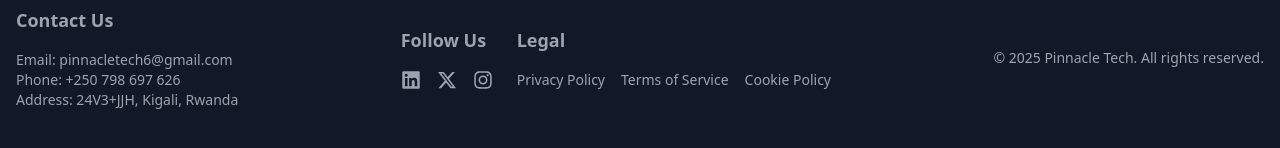
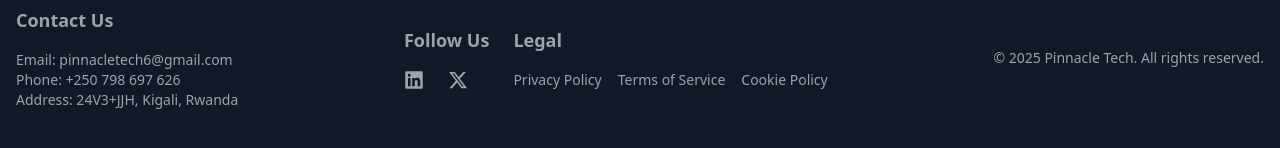
Before and after one commit to IYERADavid/pinnacle-tech-website, a React (Vite) app: page / in a window 1280 px wide. Shown: the part 5874-6022 px from the top of the page. Built offline with nearby package versions, Linux system fonts and the light colour scheme.

Commit message:
add X account creation functionality and render associated icon

```diff
--- a/src/sections/Footer.jsx
+++ b/src/sections/Footer.jsx
@@ -73,7 +73,7 @@ const Footer = () => {
               {/* Follow Us section */}
               <div className="text-gray-400 text-sm">
                 <h3 className="text-lg font-semibold mb-4">Follow Us</h3>
-                <div className="flex space-x-4">
+                <div className="flex space-x-6">
                   <a
                     href="https://www.Linkedln.com"
                     className="text-gray-400 hover:text-purple-400"
@@ -81,16 +81,10 @@ const Footer = () => {
                     <FaLinkedin size={20} />
                   </a>
                   <a
-                    href="https://x.com/"
+                    href="https://x.com/PinnacleTech6"
                     className="text-gray-400 hover:text-purple-400"
                   >
                     <FaXTwitter size={20} />
-                  </a>
-                  <a
-                    href="https://www.instagram.com"
-                    className="text-gray-400 hover:text-purple-400"
-                  >
-                    <FaInstagram size={20} />
                   </a>
                 </div>
               </div>
```
